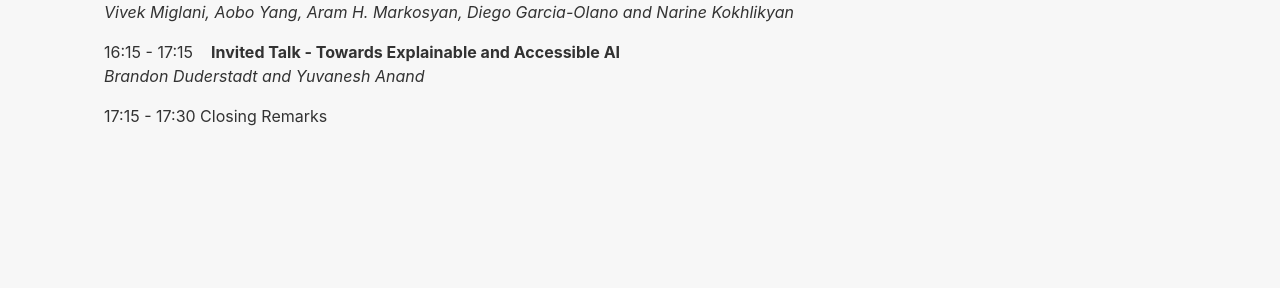
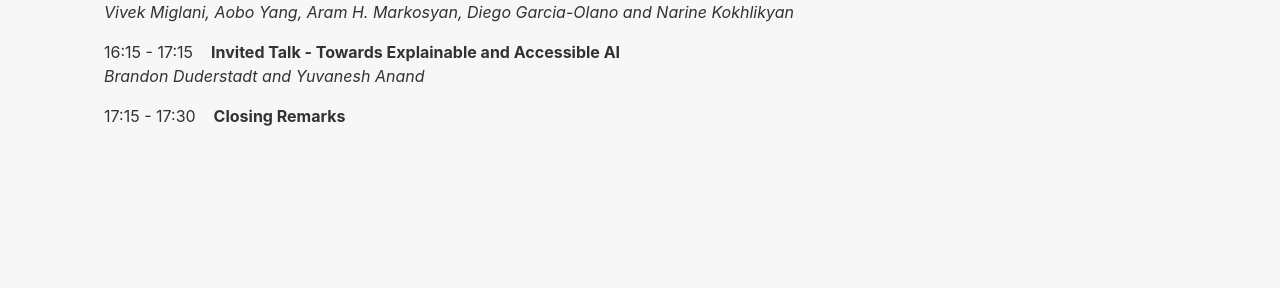
Before and after one commit to nlposs/nlposs.github.io, a Jekyll site: the page built from 2023/index.md, in a window 1280 px wide and 900 px high, scrolled down 7154 px. Shown: the part 154-442 px from the top of the window. Built offline with Jekyll 4.4.1, drawn with Linux system fonts in a browser that asks for light colours.

```diff
--- a/2023/index.md
+++ b/2023/index.md
@@ -142,13 +142,13 @@ Large language models (LLMs) have recently achieved human-level performance on a
 
 The timezone for the program schedule below are in **Singapore Time (GMT +8)**.
 
-<p>09:00 - 09:15  &nbsp;&nbsp; <strong> Opening Remarks </strong> </p>
+<p>09:00 - 09:15 &nbsp;&nbsp; <strong> Opening Remarks </strong> </p>
 <p>09:15 - 10:15 &nbsp;&nbsp; <strong> Invited Talk  - trlX: A Framework for Large Scale Open Source RLHF </strong><br>
 <em>Louis Castricato</em></p>
-<p>10:30 - 11:00 &nbsp;&nbsp; <strong>Coffee Break </strong> </p>
+<p>10:30 - 11:00 &nbsp;&nbsp; <strong> Coffee Break </strong> </p>
 
 <p>11:00 - 11:30 &nbsp;&nbsp; <strong> Lightning Session 1 </strong> </p>
-<p>11:30 - 12:15 &nbsp;&nbsp; <strong>Poster Session 1 </strong> </p>
+<p>11:30 - 12:15 &nbsp;&nbsp; <strong> Poster Session 1 </strong> </p>
 
 <p>An Open-source Web-based Application for Development of Resources and Technologies in Underresourced Languages<br>
 <em>Siddharth Singh, Shyam Ratan, Neerav Mathur and Ritesh Kumar</em></p>
@@ -192,13 +192,13 @@ The timezone for the program schedule below are in **Singapore Time (GMT +8)**.
 <p>Zelda Rose: a tool for hassle-free training of transformer models<br>
 <em>Loïc Grobol</em></p>
 
-<p>12:15 - 13:45 &nbsp;&nbsp; <strong>Lunch Break </strong> </p>
-<p>13:45 - 14:45 &nbsp;&nbsp; <strong>Invited Talk - SEA-LION (Southeast Asian Languages In One Network): A Family of Southeast Asian Language Models </strong> <br>
+<p>12:15 - 13:45 &nbsp;&nbsp; <strong> Lunch Break </strong> </p>
+<p>13:45 - 14:45 &nbsp;&nbsp; <strong> Invited Talk - SEA-LION (Southeast Asian Languages In One Network): A Family of Southeast Asian Language Models </strong> <br>
 <em>William Tjhi, David Ong and Peerat Limkonchotiwat</em></p>
 
-<p>14:45 - 15:15 &nbsp;&nbsp; <strong>Lightning Session 2 </strong> </p>
-<p>15:15 - 15:30 &nbsp;&nbsp; <strong>Coffee Break </strong> </p>
-<p>15:30 - 16:15 &nbsp;&nbsp; <strong>Poster Session 2 </strong> </p>
+<p>14:45 - 15:15 &nbsp;&nbsp; <strong> Lightning Session 2 </strong> </p>
+<p>15:15 - 15:30 &nbsp;&nbsp; <strong> Coffee Break </strong> </p>
+<p>15:30 - 16:15 &nbsp;&nbsp; <strong> Poster Session 2 </strong> </p>
 
 <p>Antarlekhaka: A Comprehensive Tool for Multi-task Natural Language Annotation<br>
 <em>Hrishikesh Terdalkar and Arnab Bhattacharya</em></p>
@@ -239,7 +239,7 @@ The timezone for the program schedule below are in **Singapore Time (GMT +8)**.
 <p>16:15 - 17:15 &nbsp;&nbsp; <strong> Invited Talk - Towards Explainable and Accessible AI </strong><br>
 <em>Brandon Duderstadt and Yuvanesh Anand</em></p>
 
-<p>17:15 - 17:30 Closing Remarks</p>
+<p>17:15 - 17:30 &nbsp;&nbsp; <strong> Closing Remarks</strong></p>
 
 
 ## Organizers
```
